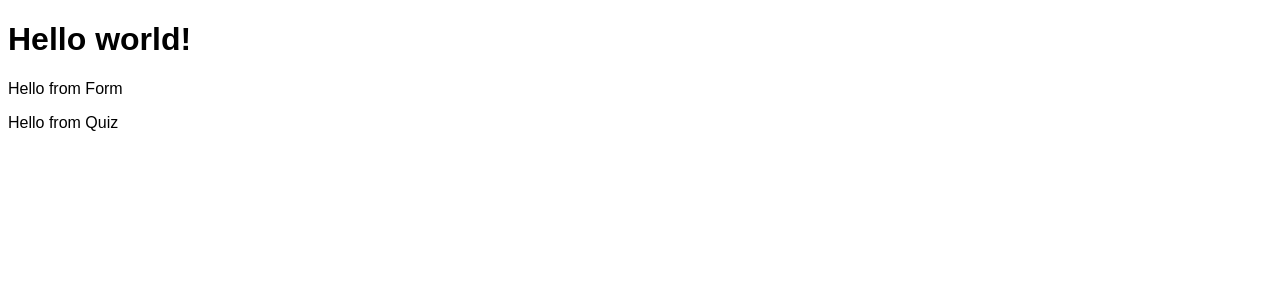
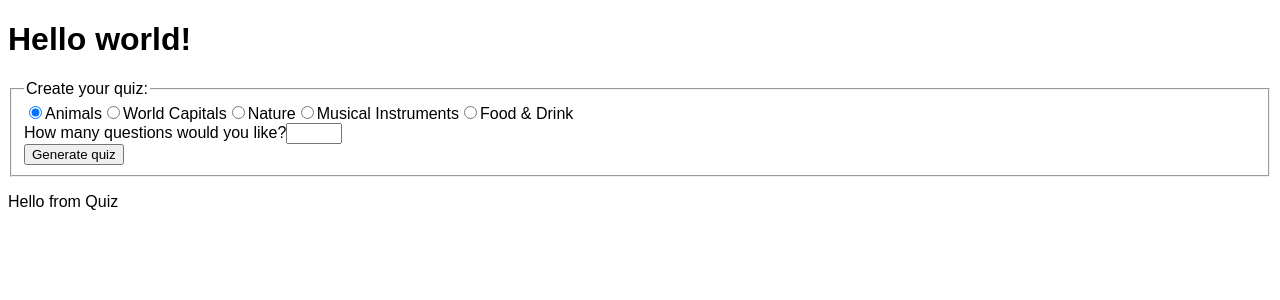
Before and after one commit to fac24/week5-Joe-Maria, a React (Vite) app in the folder week5-joe-maria/: page / in a window 1280 px wide. Shown: the top 300 px of the page. Built offline with nearby package versions, Linux system fonts and the light colour scheme.

Commit message:
Create form and set states based on user input
Relates #3

```diff
--- a/week5-joe-maria/src/App.jsx
+++ b/week5-joe-maria/src/App.jsx
@@ -5,7 +5,7 @@ import ShowQuiz from "./ShowQuiz";
 function App() {
   const [gameState, setGameState] = React.useState(false);
   // Stretch goal: could have more than two game states (paused) if user wants to continue started game after going back to form
-  const [category, setCategory] = React.useState(21);
+  const [category, setCategory] = React.useState("21");
   const [quizLength, setQuizLength] = React.useState(5);
 
   return (
--- a/week5-joe-maria/src/QuizForm.jsx
+++ b/week5-joe-maria/src/QuizForm.jsx
@@ -1,6 +1,63 @@
 import React from "react";
 
 export default function QuizForm(props) {
-  console.log(props);
-  return <p>Hello from Form</p>;
+  const categories = [
+    { name: "Animals", id: "21" },
+    { name: "World Capitals", id: "78" },
+    { name: "Nature", id: "267" },
+    { name: "Musical Instruments", id: "184" },
+    { name: "Food & Drink", id: "253" },
+  ];
+
+  function handleGameState(e) {
+    e.preventDefault();
+    !props.gameState ? props.setGameState(true) : props.setGameState(false);
+  }
+
+  // If quiz is in process don't show the form
+  if (props.gameState) {
+    return null;
+    // If game is not in process show the form
+  } else {
+    return (
+      <form
+        // On form submit toggle the game state
+        onSubmit={handleGameState}
+      >
+        <fieldset>
+          <legend>Create your quiz:</legend>
+          {categories.map((cat) => {
+            return (
+              <label htmlFor={cat.name} key={cat.id}>
+                <input
+                  type="radio"
+                  name="categories"
+                  id={cat.id}
+                  value={cat.id}
+                  checked={cat.id === props.category}
+                  onChange={(e) => props.setCategory(e.target.value)}
+                />
+                {cat.name}
+              </label>
+            );
+          })}
+          <br></br>
+
+          <label htmlFor="quiz-length">
+            How many questions would you like?
+            <input
+              required
+              type="number"
+              id="quiz-length"
+              min="1"
+              max="20"
+              onChange={(e) => props.setQuizLength(e.target.value)}
+            ></input>
+          </label>
+          <br></br>
+          <button type="submit">Generate quiz</button>
+        </fieldset>
+      </form>
+    );
+  }
 }
--- a/week5-joe-maria/src/ShowQuiz.jsx
+++ b/week5-joe-maria/src/ShowQuiz.jsx
@@ -1,6 +1,5 @@
 import React from "react";
 
-export default function ShowQuiz(props) {
-  console.log(props);
+export default function ShowQuiz() {
   return <p>Hello from Quiz</p>;
 }
```
